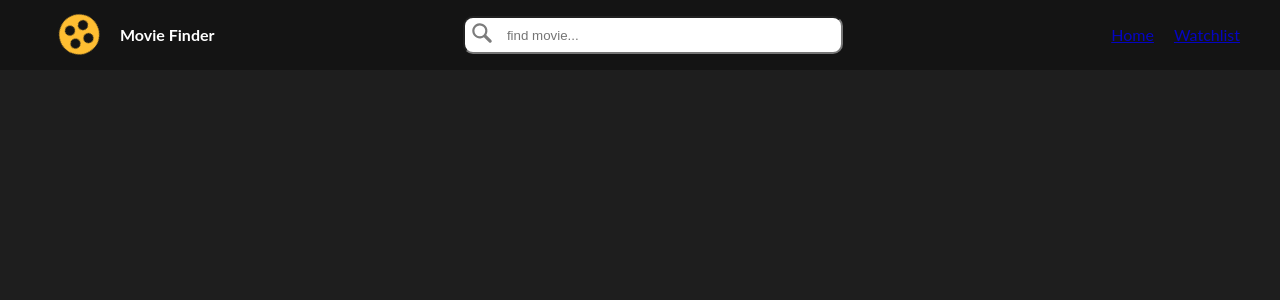
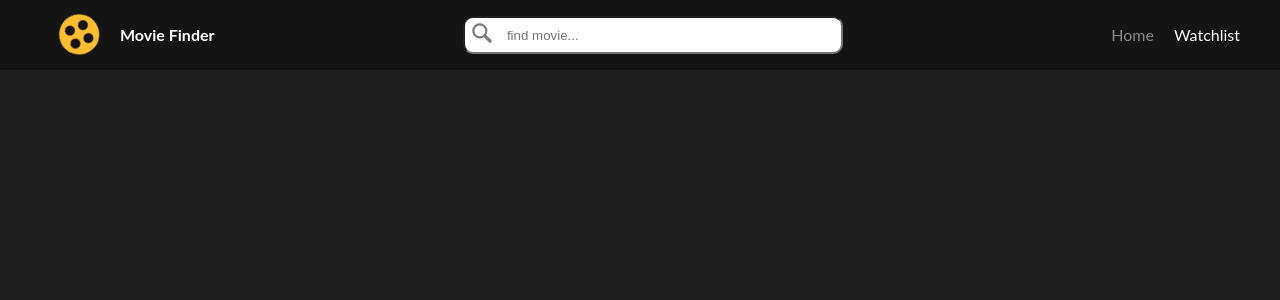
Before and after one commit to azizovelnur/movie-finder, a React (Create React App) app: page /watchlist in a window 1280 px wide. Shown: the top 300 px of the page. Built offline with nearby package versions, Linux system fonts and the light colour scheme.

Commit message:
was added active navlink

```diff
--- a/src/components/Header/Header.jsx
+++ b/src/components/Header/Header.jsx
@@ -2,7 +2,7 @@ import React from 'react'
 import HeaderS from './Header.module.scss'
 import {ReactComponent as Logo} from '../../assets/movie-icon.svg'
 import Search from "../Search/Search"
-import {Link} from "react-router-dom";
+import {Link, NavLink} from "react-router-dom";
 
 const Header = () => {
   return (
@@ -21,12 +21,23 @@ const Header = () => {
 
           <nav className={'menu'}>
             <ul className={HeaderS.menu__items}>
-              <Link to={'/'}>
-                <li className={HeaderS.menu__item}>Home</li>
-              </Link>
-              <Link to={'watchlist'}>
-                <li className={HeaderS.menu__item}>Watchlist</li>
-              </Link>
+              {/*<Link to={'/'}>*/}
+              {/*  <li className={HeaderS.menu__item}>Home</li>*/}
+              {/*</Link>*/}
+              {/*<Link to={'watchlist'}>*/}
+              {/*  <li className={HeaderS.menu__item}>Watchlist</li>*/}
+              {/*</Link>*/}
+
+              <NavLink
+                to={'/'}
+                className={(navData) => (navData.isActive ? HeaderS.active : HeaderS.menu__item)}>
+                Home
+              </NavLink>
+              <NavLink
+                to={'watchlist'}
+                className={(navData) => (navData.isActive ? HeaderS.active : HeaderS.menu__item)}>
+                Watchlist
+              </NavLink>
             </ul>
           </nav>
         </div>
--- a/src/components/Header/Header.module.scss
+++ b/src/components/Header/Header.module.scss
@@ -38,23 +38,27 @@
     }
 
 
-
-
     .menu {
       &__items {
         display: flex;
       }
 
       &__item {
-        opacity: 0.8;
+        opacity: 0.5;
         cursor: pointer;
         margin-left: 20px;
-
-        &:hover {
-          opacity: 1;
-        }
+        color: white;
+        text-decoration: none;
       }
     }
   }
 
 }
+
+.active {
+  opacity: 1;
+  cursor: pointer;
+  margin-left: 20px;
+  color: white;
+  text-decoration: none;
+}
--- a/src/components/Movies/Movies.module.scss
+++ b/src/components/Movies/Movies.module.scss
@@ -5,23 +5,42 @@
     flex-wrap: wrap;
   }
 
+  //.item:hover {
+  //  transition-duration: .4s;
+  //  transform: scale(1.1);
+  //}
+
   .item {
     position: relative;
     border-radius: 10%;
-    background-color: #949494;
+    background-color: #000000;
     width: 150px;
-    height: 220px;
+    height: 280px;
     margin: 30px 10px;
 
+    display: flex;
+    flex-direction: column;
+    justify-content: space-between;
+
     &__img {
+      display: block;
       border-radius: 6px;
-      width: 100%;
-      height: 100%;
+      margin: 0 auto;
+      width: 150px;
+      height: 220px;
+
+      &:hover {
+        transition-duration: .4s;
+        transform: scale(1.04);
+        transform-origin: 50% 100%;
+      }
     }
 
     &__title {
-      font-size: 12px;
-      text-align: center;
+      overflow: hidden;
+      text-overflow: ellipsis;
+      white-space: nowrap;
+      font-size: 14px;
     }
 
     &__rating {
@@ -38,8 +57,10 @@
 
     &__watchListBtn {
       cursor: pointer;
+      width: 100%;
+      height: 30px;
       border-radius: 5px;
-      background-color: crimson;
+      background-color: #e8b269;
       display: block;
       margin: 0 auto;
     }
--- a/src/pages/Home/Home.jsx
+++ b/src/pages/Home/Home.jsx
@@ -28,7 +28,7 @@ const Home = () => {
   const findMovies = movies.map((obj) => <Movies key={obj.id} {...obj}/>)
 
   const pMovies = popularMovies.map((obj) =>
-    <SwiperSlide>
+    <SwiperSlide key={obj.id}>
       <div className={sliderStyle.slider__item}>
         <img src={`https://image.tmdb.org/t/p/w1280/${obj.backdrop_path}`} alt=""/>
       </div>
--- a/src/scss/App.scss
+++ b/src/scss/App.scss
@@ -10,6 +10,7 @@
 }
 
 body {
+  font-family: 'Lato', sans-serif;
   background-color: $backgroundColor;
   color: white;
 }
```
